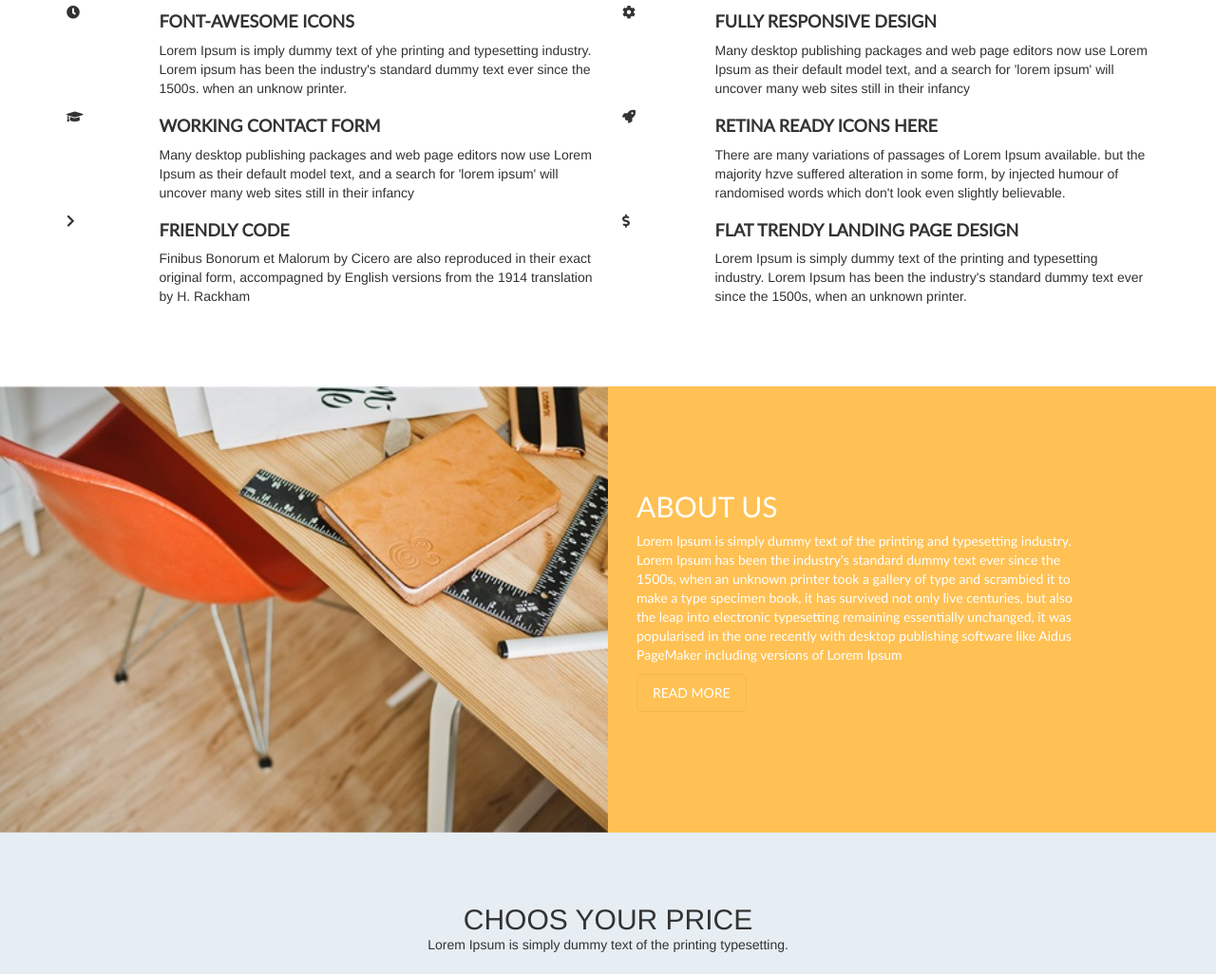
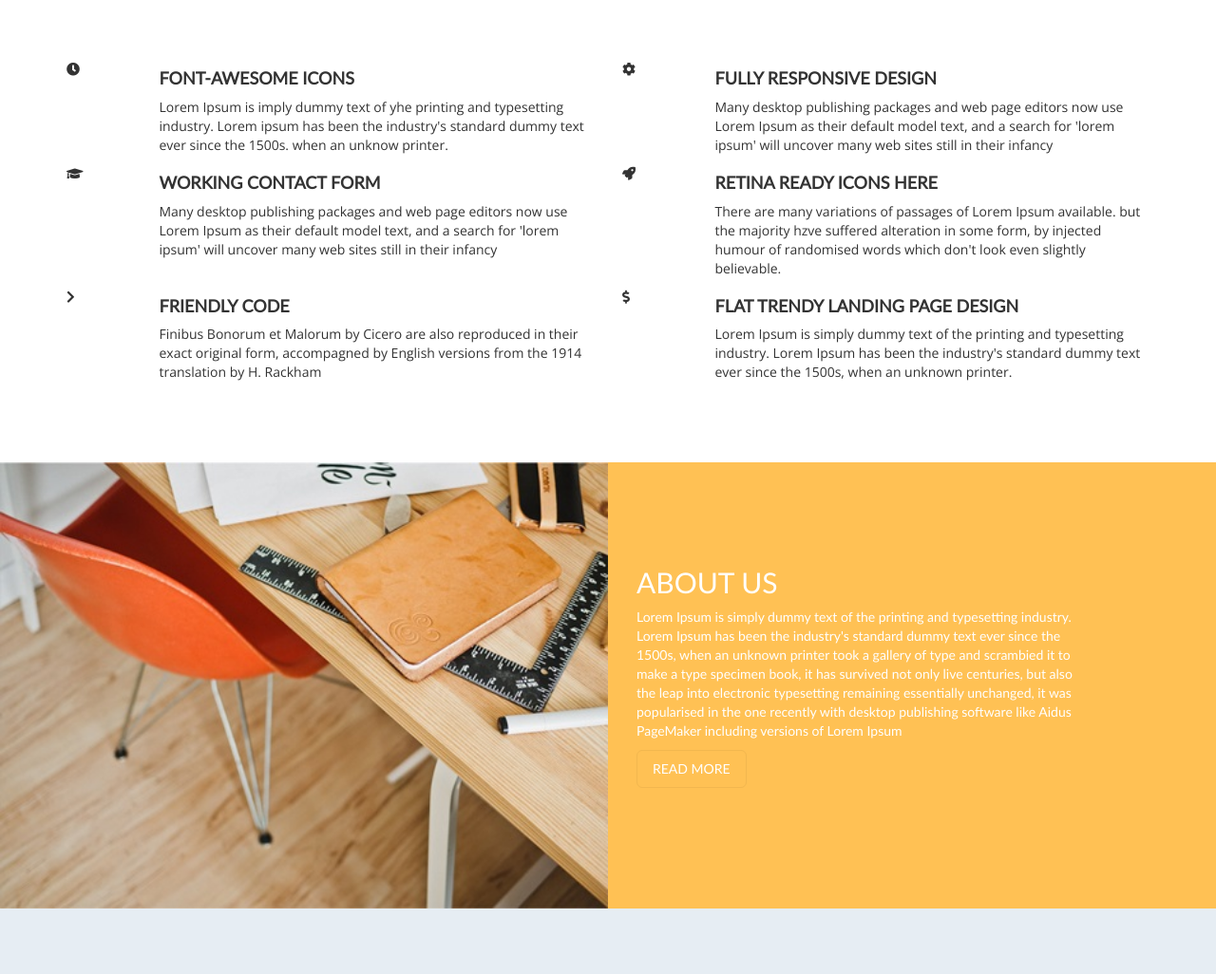
Before and after one commit to matdab78/Business-Theme, a plain HTML site: page index.html in a window 1280 px wide. Shown: the part 1066-2092 px from the top of the page at 95% size. Drawn offline with nearby package versions, Linux system fonts and the light colour scheme; a web font is replaced by a local one.

Commit message:
Service: sections with custom font and bottom margin of paragraph in header

```diff
--- a/assets/style/stylesheet.css
+++ b/assets/style/stylesheet.css
@@ -108,6 +108,14 @@
 	bottom: 282px;
 	left: -102px;
 	right: 102px;
+}
+
+#services > .row:first-child > div > h2 {
+	margin-bottom: 0px;
+}
+
+#services > .row:first-child > div > p {
+	margin-bottom: 80px;
 }
 
 #services > .row:last-child {
@@ -257,6 +265,10 @@
 	font-family: 'Open Sans';
 }
 
+.light {
+	font-weight: lighter;
+}
+
 .navbar > .nav > li > a {
 	color: #868686
 }
--- a/index.html
+++ b/index.html
@@ -115,7 +115,7 @@
                 </div>
                 <div class="col-xs-10 col-sm-5">
                     <h4 class="font-lato bold">FONT-AWESOME ICONS</h4>
-                    <p>Lorem Ipsum is imply dummy text of yhe printing and typesetting industry. Lorem ipsum has been the industry's standard dummy text ever since the 1500s. when an unknow printer.</p>
+                    <p class="font-openSans">Lorem Ipsum is imply dummy text of yhe printing and typesetting industry. Lorem ipsum has been the industry's standard dummy text ever since the 1500s. when an unknow printer.</p>
                 </div>
 
                 <div class="col-xs-2 col-sm-1">
@@ -123,7 +123,7 @@
                 </div>
                 <div class="col-xs-10 col-sm-5">
                     <h4 class="font-lato bold">FULLY RESPONSIVE DESIGN</h4>
-                    <p>Many desktop publishing packages and web page editors now use Lorem Ipsum as their default model text, and a search for 'lorem ipsum' will uncover many web sites still in their infancy</p>
+                    <p class="font-openSans">Many desktop publishing packages and web page editors now use Lorem Ipsum as their default model text, and a search for 'lorem ipsum' will uncover many web sites still in their infancy</p>
                 </div>
             </div>
 
@@ -133,7 +133,7 @@
                 </div>
                 <div class="col-xs-10 col-sm-5">
                     <h4 class="font-lato bold">WORKING CONTACT FORM</h4>
-                    <p>Many desktop publishing packages and web page editors now use Lorem Ipsum as their default model text, and a search for 'lorem ipsum' will uncover many web sites still in their infancy</p>
+                    <p class="font-openSans">Many desktop publishing packages and web page editors now use Lorem Ipsum as their default model text, and a search for 'lorem ipsum' will uncover many web sites still in their infancy</p>
                 </div>
 
                 <div class="col-xs-2 col-sm-1">
@@ -141,7 +141,7 @@
                 </div>
                 <div class="col-xs-10 col-sm-5">
                     <h4 class="font-lato bold">RETINA READY ICONS HERE</h4>
-                    <p>There are many variations of passages of Lorem Ipsum available. but the majority hzve suffered alteration in some form, by injected humour of randomised words which don't look even slightly believable.</p>
+                    <p class="font-openSans">There are many variations of passages of Lorem Ipsum available. but the majority hzve suffered alteration in some form, by injected humour of randomised words which don't look even slightly believable.</p>
                 </div>
             </div>
 
@@ -151,7 +151,7 @@
                 </div>
                 <div class="col-xs-10 col-sm-5">
                     <h4 class="font-lato bold">FRIENDLY CODE</h4>
-                    <p>Finibus Bonorum et Malorum by Cicero are also reproduced in their exact original form, accompagned by English versions from the 1914 translation by H. Rackham</p>
+                    <p class="font-openSans">Finibus Bonorum et Malorum by Cicero are also reproduced in their exact original form, accompagned by English versions from the 1914 translation by H. Rackham</p>
                 </div>
 
                 <div class="col-xs-2 col-sm-1">
@@ -159,7 +159,7 @@
                 </div>
                 <div class="col-xs-10 col-sm-5">
                     <h4 class="font-lato bold">FLAT TRENDY LANDING PAGE DESIGN</h4>
-                    <p>Lorem Ipsum is simply dummy text of the printing and typesetting industry. Lorem Ipsum has been the industry's standard dummy text ever since the 1500s, when an unknown printer.</p>
+                    <p class="font-openSans">Lorem Ipsum is simply dummy text of the printing and typesetting industry. Lorem Ipsum has been the industry's standard dummy text ever since the 1500s, when an unknown printer.</p>
                 </div>
             </div>
         </div>
@@ -185,8 +185,8 @@
         </div>
 
         <div id="pricing-table" class="container-fluid">
-            <h2 class="center">CHOOS YOUR PRICE</h2>
-            <p class="center">Lorem Ipsum is simply dummy text of the printing typesetting.</p>
+            <h2 class="center font-gothamBlack">CHOOS YOUR PRICE</h2>
+            <p class="center font-lato light">Lorem Ipsum is simply dummy text of the printing typesetting.</p>
             <div class="row">
                 <div class="col-sm-offset-2 col-sm-8">
                     <div id="pricing-table-Grid">
```
